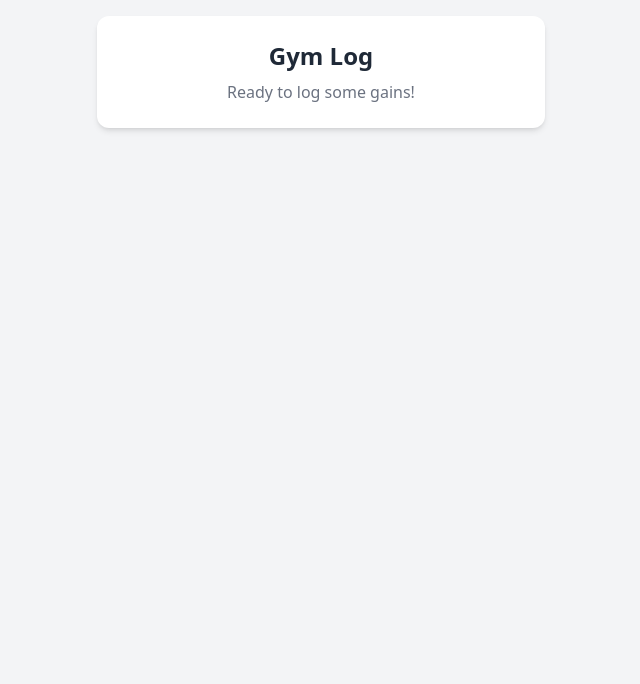
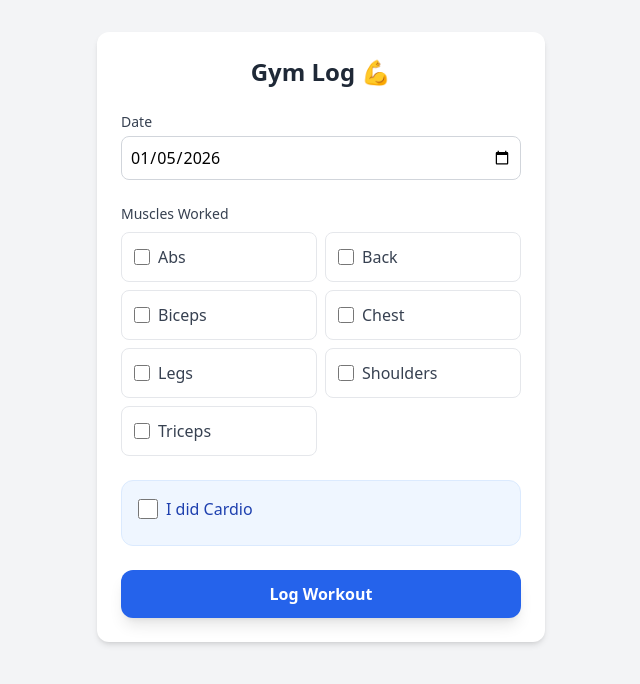
Before and after one commit to guilhermegpessoa/gym-log, a React (Vite) app: page / in a window 1280 px wide. Shown: the top 684 px of the page, without its empty margins (319-959 px from the left). Built offline with nearby package versions, Linux system fonts and the light colour scheme.

Commit message:
feat: Create Activity Form UI with multi-select and cardio toggle

```diff
--- a/src/App.tsx
+++ b/src/App.tsx
@@ -1,13 +1,14 @@
+import ActivityForm from './components/ActivityForm';
+
 function App() {
   return (
-    <div className="min-h-screen bg-gray-100 p-4">
+    <div className="min-h-screen bg-gray-100 p-4 md:p-8">
       <div className="max-w-md mx-auto bg-white rounded-xl shadow-md overflow-hidden p-6">
-        <h1 className="text-2xl font-bold text-center text-gray-800">
-          Gym Log
+        <h1 className="text-2xl font-bold text-center text-gray-800 mb-6">
+          Gym Log 💪
         </h1>
-        <p className="text-center text-gray-500 mt-2">
-          Ready to log some gains!
-        </p>
+
+        <ActivityForm />
       </div>
     </div>
   );
--- /dev/null
+++ b/src/components/ActivityForm.tsx
@@ -0,0 +1,135 @@
+import { useState } from 'react';
+
+// We define the available activities here for easy editing later
+const ACTIVITY_OPTIONS = [
+  { id: 'abs', label: 'Abs' },
+  { id: 'back', label: 'Back' },
+  { id: 'biceps', label: 'Biceps' },
+  { id: 'chest', label: 'Chest' },
+  { id: 'legs', label: 'Legs' },
+  { id: 'shoulders', label: 'Shoulders' },
+  { id: 'triceps', label: 'Triceps' },
+];
+
+export default function ActivityForm() {
+  // State for the form fields
+  const [date, setDate] = useState(new Date().toISOString().split('T')[0]);
+  const [selectedActivities, setSelectedActivities] = useState<string[]>([]);
+  const [isCardio, setIsCardio] = useState(false);
+  const [cardioTime, setCardioTime] = useState('');
+  const [cardioDistance, setCardioDistance] = useState('');
+
+  // Handle checking/unchecking activities
+  const handleActivityToggle = (id: string) => {
+    setSelectedActivities(
+      (prev) =>
+        prev.includes(id)
+          ? prev.filter((item) => item !== id) // Remove if already checked
+          : [...prev, id] // Add if not checked
+    );
+  };
+
+  const handleSubmit = (e: React.FormEvent) => {
+    e.preventDefault();
+    // We will hook this up to the database later
+    console.log({
+      date,
+      selectedActivities,
+      isCardio,
+      cardioTime,
+      cardioDistance,
+    });
+    alert('Check the console to see the data object!');
+  };
+
+  return (
+    <form onSubmit={handleSubmit} className="space-y-6">
+      {/* 1. Date Picker */}
+      <div>
+        <label className="block text-sm font-medium text-gray-700 mb-1">
+          Date
+        </label>
+        <input
+          type="date"
+          value={date}
+          onChange={(e) => setDate(e.target.value)}
+          className="w-full p-2 border border-gray-300 rounded-lg focus:ring-2 focus:ring-blue-500 focus:outline-none"
+        />
+      </div>
+
+      {/* 2. Activity Type (Checkboxes) */}
+      <div>
+        <label className="block text-sm font-medium text-gray-700 mb-2">
+          Muscles Worked
+        </label>
+        <div className="grid grid-cols-2 gap-2">
+          {ACTIVITY_OPTIONS.map((option) => (
+            <label
+              key={option.id}
+              className="flex items-center space-x-2 bg-white p-3 border rounded-lg cursor-pointer hover:bg-gray-50"
+            >
+              <input
+                type="checkbox"
+                checked={selectedActivities.includes(option.id)}
+                onChange={() => handleActivityToggle(option.id)}
+                className="w-4 h-4 text-blue-600 rounded focus:ring-blue-500"
+              />
+              <span className="text-gray-700">{option.label}</span>
+            </label>
+          ))}
+        </div>
+      </div>
+
+      {/* 3. Cardio Section */}
+      <div className="bg-blue-50 p-4 rounded-xl border border-blue-100">
+        <label className="flex items-center space-x-2 cursor-pointer mb-2">
+          <input
+            type="checkbox"
+            checked={isCardio}
+            onChange={(e) => setIsCardio(e.target.checked)}
+            className="w-5 h-5 text-blue-600 rounded focus:ring-blue-500"
+          />
+          <span className="font-medium text-blue-800">I did Cardio</span>
+        </label>
+
+        {/* Conditional rendering: Only show if isCardio is true */}
+        {isCardio && (
+          <div className="grid grid-cols-2 gap-4 mt-3 animate-fade-in">
+            <div>
+              <label className="block text-xs text-blue-600 mb-1">
+                Time (min)
+              </label>
+              <input
+                type="number"
+                value={cardioTime}
+                onChange={(e) => setCardioTime(e.target.value)}
+                placeholder="30"
+                className="w-full p-2 border border-blue-200 rounded-lg focus:outline-none focus:border-blue-500"
+              />
+            </div>
+            <div>
+              <label className="block text-xs text-blue-600 mb-1">
+                Distance (km)
+              </label>
+              <input
+                type="number"
+                value={cardioDistance}
+                onChange={(e) => setCardioDistance(e.target.value)}
+                placeholder="5"
+                className="w-full p-2 border border-blue-200 rounded-lg focus:outline-none focus:border-blue-500"
+              />
+            </div>
+          </div>
+        )}
+      </div>
+
+      {/* Submit Button */}
+      <button
+        type="submit"
+        className="w-full py-3 px-4 bg-blue-600 text-white font-bold rounded-xl shadow-lg hover:bg-blue-700 transition-colors"
+      >
+        Log Workout
+      </button>
+    </form>
+  );
+}
```
